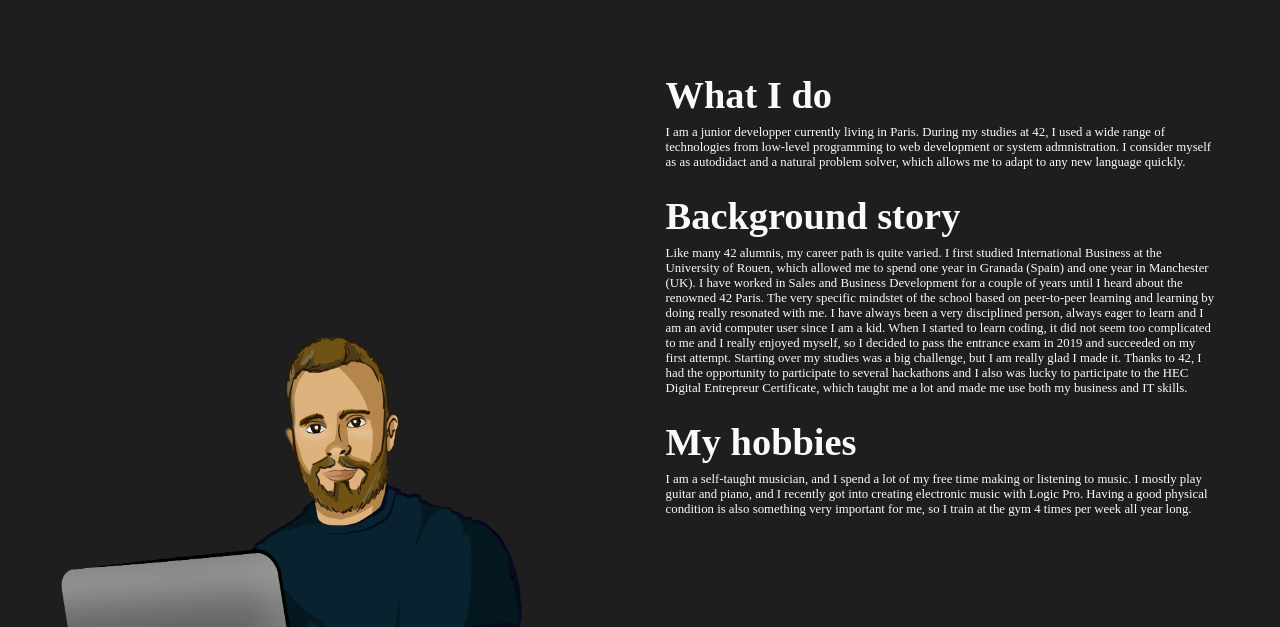
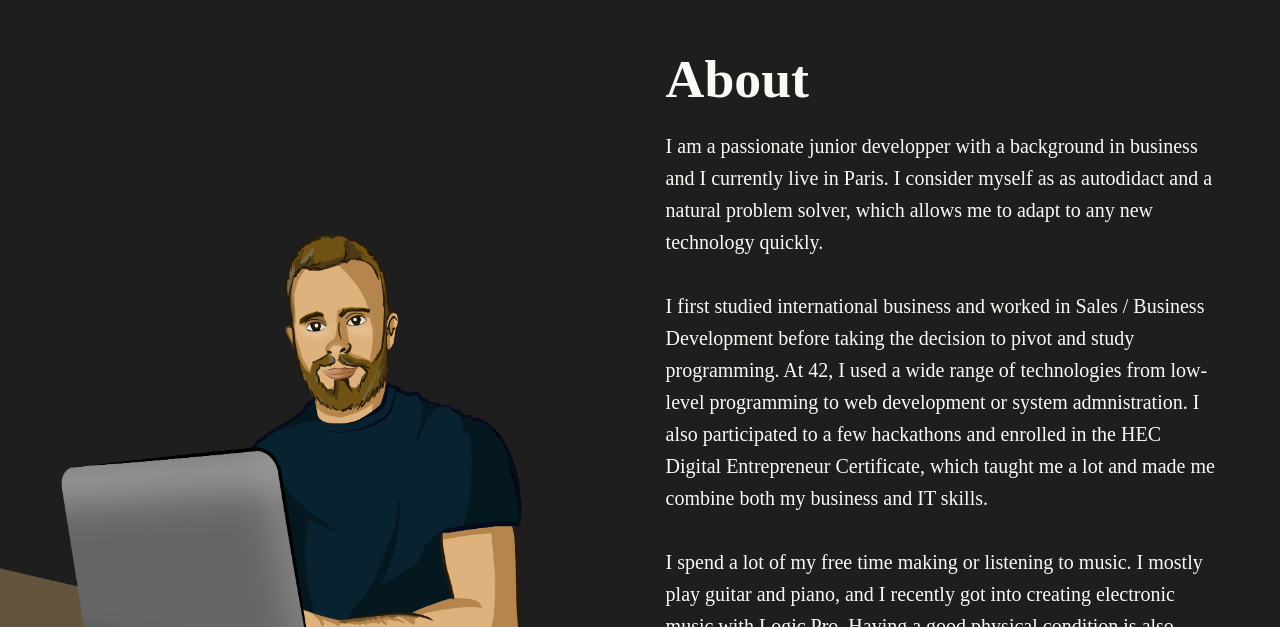
Before and after one commit to valentinllpz/Portfolio, a Next.js app in the folder frontend/: page / in a window 1280 px wide. Shown: the part 853-1480 px from the top of the page. Built offline with nearby package versions, Linux system fonts and the light colour scheme; a web font is replaced by a local one.

Commit message:
about section content edit

```diff
--- a/frontend/pages/index.tsx
+++ b/frontend/pages/index.tsx
@@ -26,40 +26,23 @@ const Home: NextPage = () => {
           />
         </div>
         <div className={styles.description}>
-          <h2 className={styles.h2}>What I do</h2>
+          <h2 className={styles.h2}>About</h2>
           <p className={styles.paragraph}>
-            I am a junior developper currently living in Paris. During my
-            studies at 42, I used a wide range of technologies from low-level
-            programming to web development or system admnistration. I consider
-            myself as as autodidact and a natural problem solver, which allows
-            me to adapt to any new language quickly.
-          </p>
-          <h2 className={styles.h2}>Background story</h2>
-          <p className={styles.paragraph}>
-            Like many 42 alumnis, my career path is quite varied. I first
-            studied International Business at the University of Rouen, which
-            allowed me to spend one year in Granada (Spain) and one year in
-            Manchester (UK). I have worked in Sales and Business Development for
-            a couple of years until I heard about the renowned 42 Paris. The
-            very specific mindstet of the school based on peer-to-peer learning
-            and learning by doing really resonated with me. I have always been a
-            very disciplined person, always eager to learn and I am an avid
-            computer user since I am a kid. When I started to learn coding, it
-            did not seem too complicated to me and I really enjoyed myself, so I
-            decided to pass the entrance exam in 2019 and succeeded on my first
-            attempt. Starting over my studies was a big challenge, but I am
-            really glad I made it. Thanks to 42, I had the opportunity to
-            participate to several hackathons and I also was lucky to
-            participate to the HEC Digital Entrepreur Certificate, which taught
-            me a lot and made me use both my business and IT skills.
-          </p>
-          <h2 className={styles.h2}>My hobbies</h2>
-          <p className={styles.paragraph}>
-            I am a self-taught musician, and I spend a lot of my free time
-            making or listening to music. I mostly play guitar and piano, and I
-            recently got into creating electronic music with Logic Pro. Having a
-            good physical condition is also something very important for me, so
-            I train at the gym 4 times per week all year long.
+            I am a passionate junior developper with a background in
+            business and I currently live in Paris. I consider myself as as
+            autodidact and a natural problem solver, which allows me to adapt to
+            any new technology quickly.<br/><br/> I first studied international business
+            and worked in Sales / Business Development before taking the
+            decision to pivot and study programming. At 42, I used a wide range
+            of technologies from low-level programming to web development or
+            system admnistration. I also participated to a few hackathons and
+            enrolled in the HEC Digital Entrepreneur Certificate, which taught me
+            a lot and made me combine both my business and IT skills.<br/><br/> I spend a
+            lot of my free time making or listening to music. I mostly play
+            guitar and piano, and I recently got into creating electronic music
+            with Logic Pro. Having a good physical condition is also something
+            very important for me, so I train at the gym 4 times per week all
+            year long.
           </p>
         </div>
       </section>
--- a/frontend/styles/Home.module.scss
+++ b/frontend/styles/Home.module.scss
@@ -25,37 +25,36 @@
 .about {
 	display: flex;
 	justify-content: flex-start;
+	align-items: center;
 	min-height: 100%;
-	padding-top: 8vw;
+	padding-top: 80px;
+	background-color: inherit;
 
 	.drawing {
 		min-width: 50vw;
 		align-self: flex-end;
 		min-height: fit-content;
-		margin-top: 40px;
+		background-color: inherit;
 	}
 
 	.description {
 		padding-left: 2vw;
 		padding-right: 5vw;
 		min-width: 50vw;
-		min-height: 100vh;
 
 		.h2 {
 			font-family: SF-Pro-Display;
 			font-weight: 600;
-			font-size: 3vw;
-			margin-top: 3vh;
+			font-size: 4.2vw;
+			margin-top: 0;
 			margin-bottom: 1vh;
-
 		}
 
 		.paragraph {
 			font-family: SF-Compact-Text;
 			font-weight: 200;
-			font-size: 1vw;
-			margin-top: 1vh;
-			margin-bottom: 1vh;
+			font-size: 2.5vh;
+			line-height: 4vh;
 		}
 	}
 }
@@ -74,3 +73,7 @@
 		flex-direction: column;
 	}
 }
+
+@media only screen and (max-width: vars.$maxWidth) {
+
+}
--- a/frontend/styles/globals.scss
+++ b/frontend/styles/globals.scss
@@ -18,6 +18,13 @@
 	font-family: "SF-Compact-Text";
 	src: url('../fonts/SF-Compact-Text/SF-Compact-Text-Thin.otf');
 	font-weight: 200;
+	font-style: normal;
+}
+
+@font-face {
+	font-family: "SF-Compact-Text";
+	src: url('../fonts/SF-Compact-Text/SF-Compact-Text-Bold.otf');
+	font-weight: 600;
 	font-style: normal;
 }
 
--- a/frontend/styles/vars.scss
+++ b/frontend/styles/vars.scss
@@ -1,9 +1,9 @@
 /////// COLORS /////////
 
-$color-light: #FAFAFA;
+$color-light: rgb(250, 250, 245);
 $color-dark: #1E1E1E;
 $color-dark-transparent: rgba(30, 30, 30, 0.90);
-$color-light-transparent: rgba(250, 250, 250, 0.90);
+$color-light-transparent:rgba(250, 250, 245, 0.90);
 
 $color-iris: #5D5FEF;
 
```
